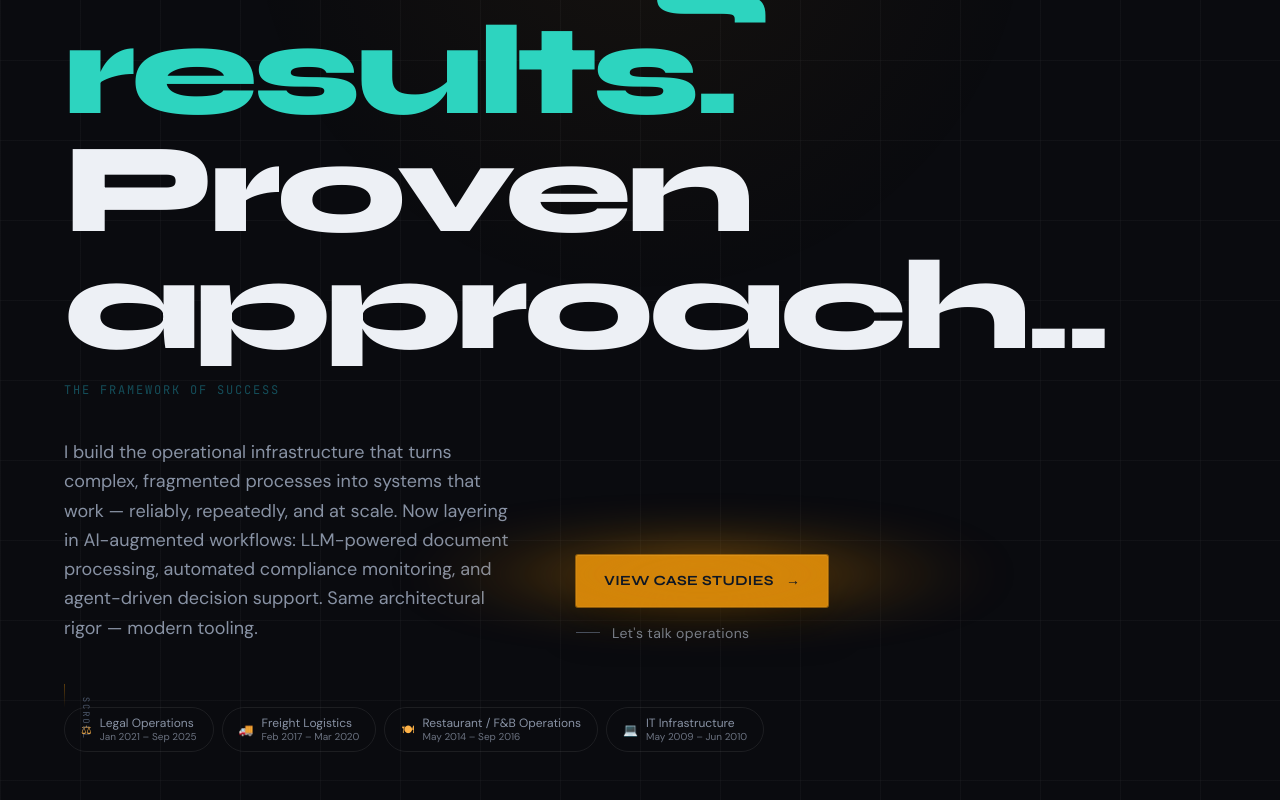
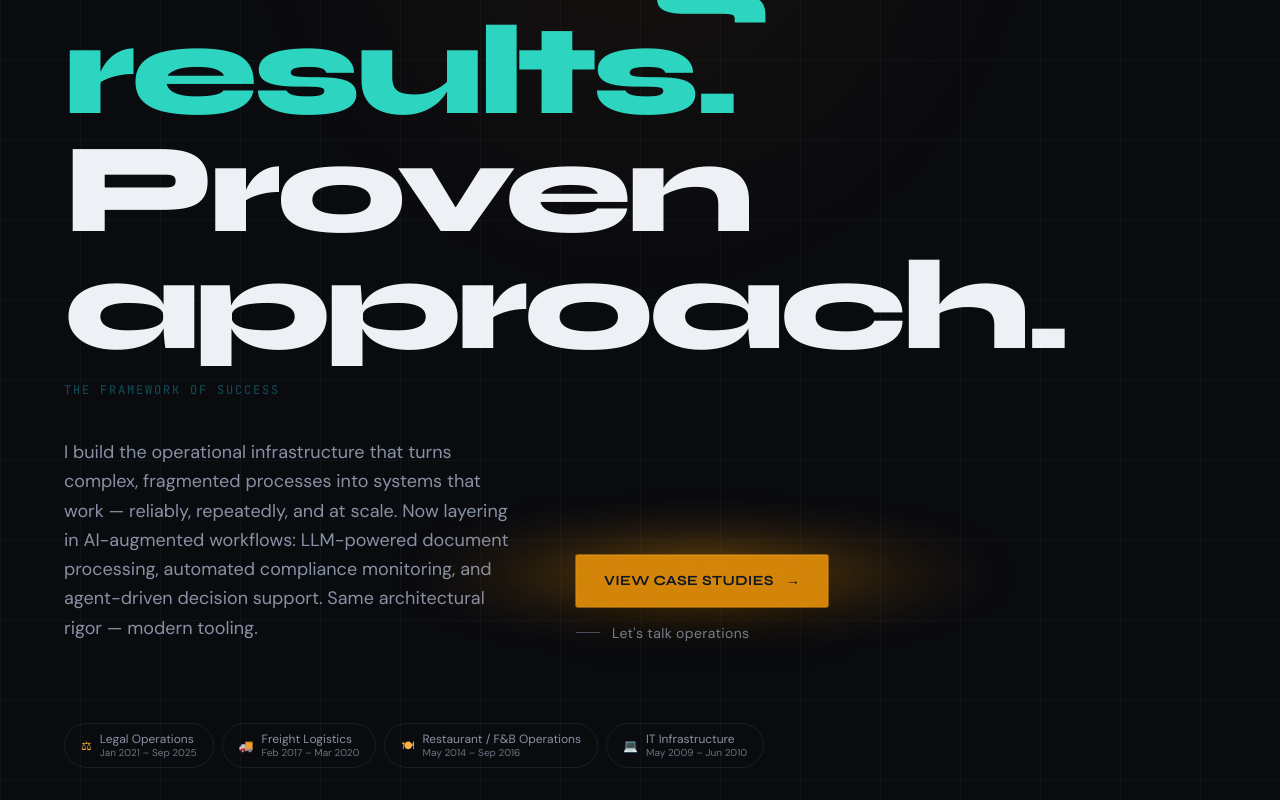
Before and after one commit to tru0blu0/jimmy-chamberlin-portfolio, a React (Vite) app: page / in a window 1280 px wide. Shown: the part 500-1300 px from the top of the page. Built offline with nearby package versions, Linux system fonts and the light colour scheme.

Commit message:
fix: remove double period on tagline, increase pill spacing, remove scroll hint element

```diff
--- a/src/components/Hero.tsx
+++ b/src/components/Hero.tsx
@@ -20,7 +20,7 @@ export default function Hero() {
   const y = reduceMotion ? '0%' : yMotion
   const opacity = reduceMotion ? 1 : opacityMotion
 
-  const phrases = data.tagline.split('. ').filter(Boolean)
+  const phrases = data.tagline.split('.').map(p => p.trim()).filter(Boolean)
 
   return (
     <section ref={ref} className="relative min-h-screen flex items-center overflow-hidden pt-24 pb-32">
@@ -139,7 +139,7 @@ export default function Hero() {
 
         {/* Experience pills */}
         <motion.div
-          className="mt-16 flex flex-wrap gap-2"
+          className="mt-20 flex flex-wrap gap-2"
           initial={{ opacity: 0 }}
           animate={{ opacity: 1 }}
           transition={{ delay: 0.9 }}
@@ -158,25 +158,6 @@ export default function Hero() {
           ))}
         </motion.div>
 
-        {/* Scroll hint */}
-        <motion.div
-          aria-hidden="true"
-          className="absolute bottom-8 left-6 md:left-10 lg:left-16 flex items-center gap-3"
-          initial={{ opacity: 0 }}
-          animate={{ opacity: 1 }}
-          transition={{ delay: 1.2 }}
-        >
-          <div className="flex flex-col gap-1">
-            <motion.div
-              className="w-px h-12 bg-gradient-to-b from-amber-base to-transparent mx-auto"
-              animate={reduceMotion ? {} : { scaleY: [1, 0.5, 1], opacity: [1, 0.4, 1] }}
-              transition={{ duration: 2, repeat: Infinity }}
-            />
-          </div>
-          <span className="font-mono text-[9px] tracking-[0.2em] text-text-faint uppercase rotate-90 origin-left ml-2">
-            Scroll
-          </span>
-        </motion.div>
       </motion.div>
     </section>
   )
```
